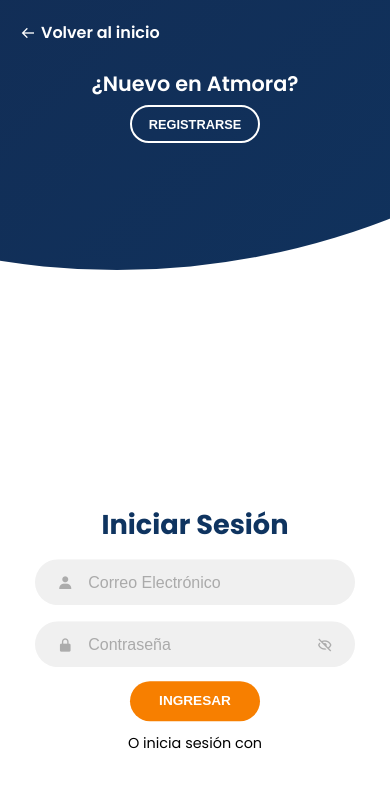
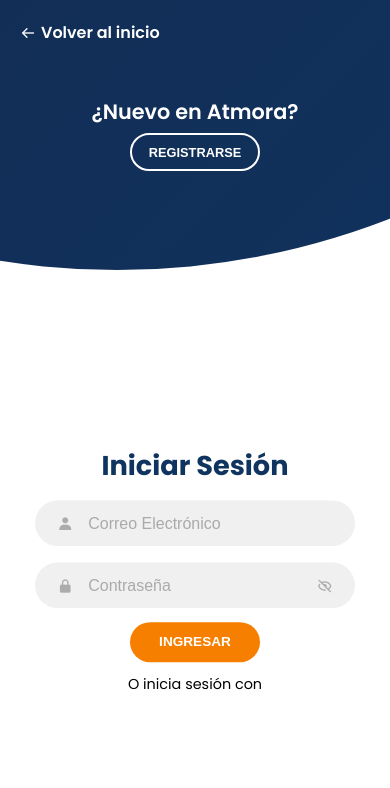
Before and after one commit to CesarMGX/ATMORA_WEB, an Angular app: page /auth in a window 390 px wide. Shown: the top 788 px of the page. Built offline with nearby package versions, Linux system fonts and the light colour scheme.

Commit message:
fix: Centrar formulario de Inicio de Sesión y separar caja de texto del botón Volver al Inicio

```diff
--- a/src/app/features/auth/pages/auth/auth.scss
+++ b/src/app/features/auth/pages/auth/auth.scss
@@ -429,7 +429,7 @@ form {
 
   .signin-signup {
     width: 100%;
-    top: 95%;
+    top: 88%;
     left: 50%;
     transform: translate(-50%, -100%);
     transition: 1s 0.8s ease-in-out;
@@ -583,6 +583,8 @@ form {
 
   .left-panel {
     grid-row: 1 / 2;
+    align-items: flex-end;
+    padding: 1.5rem 8% 2.5rem 8%;
     .content {
       transform: translateY(0%);
     }
```
